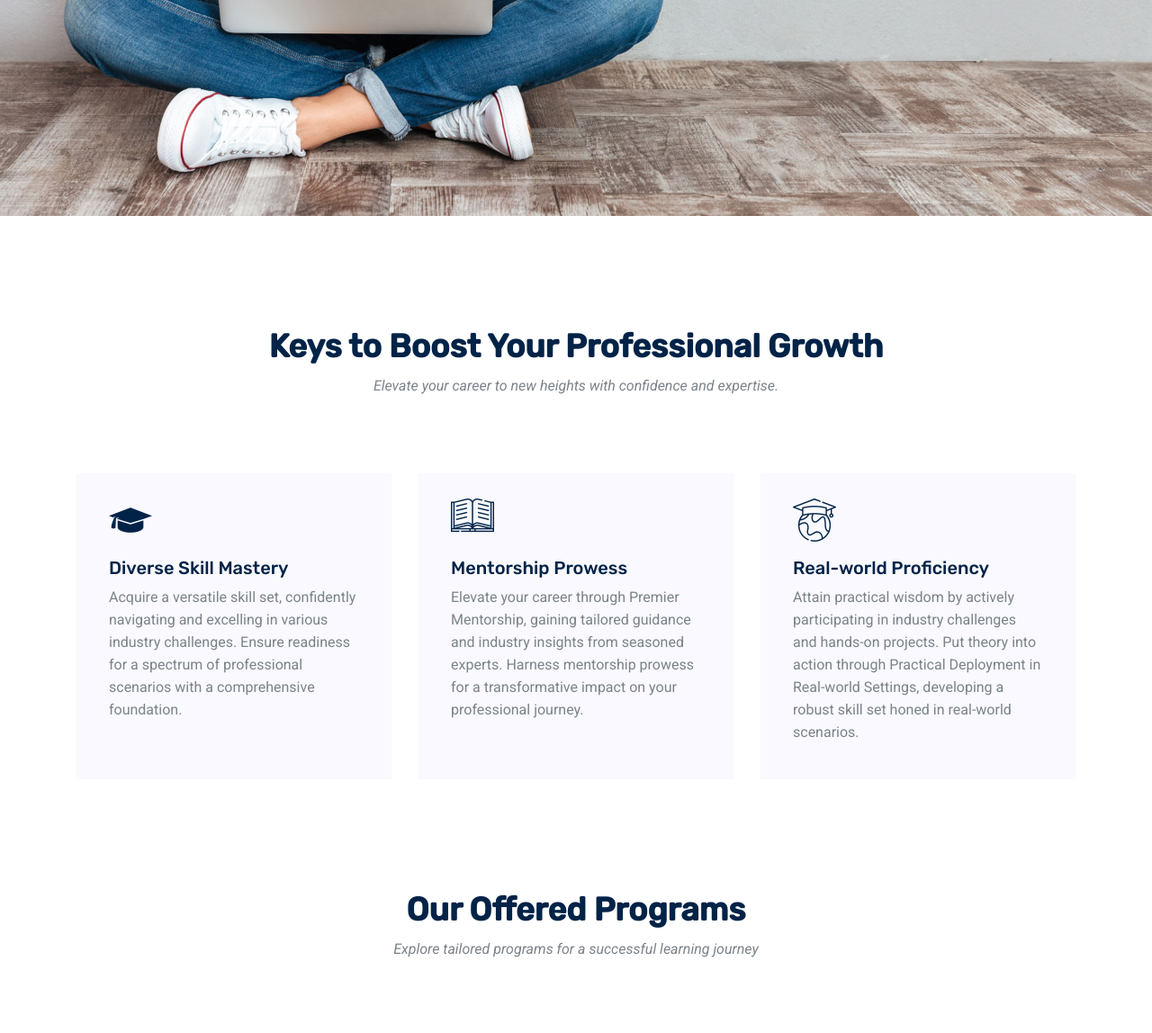
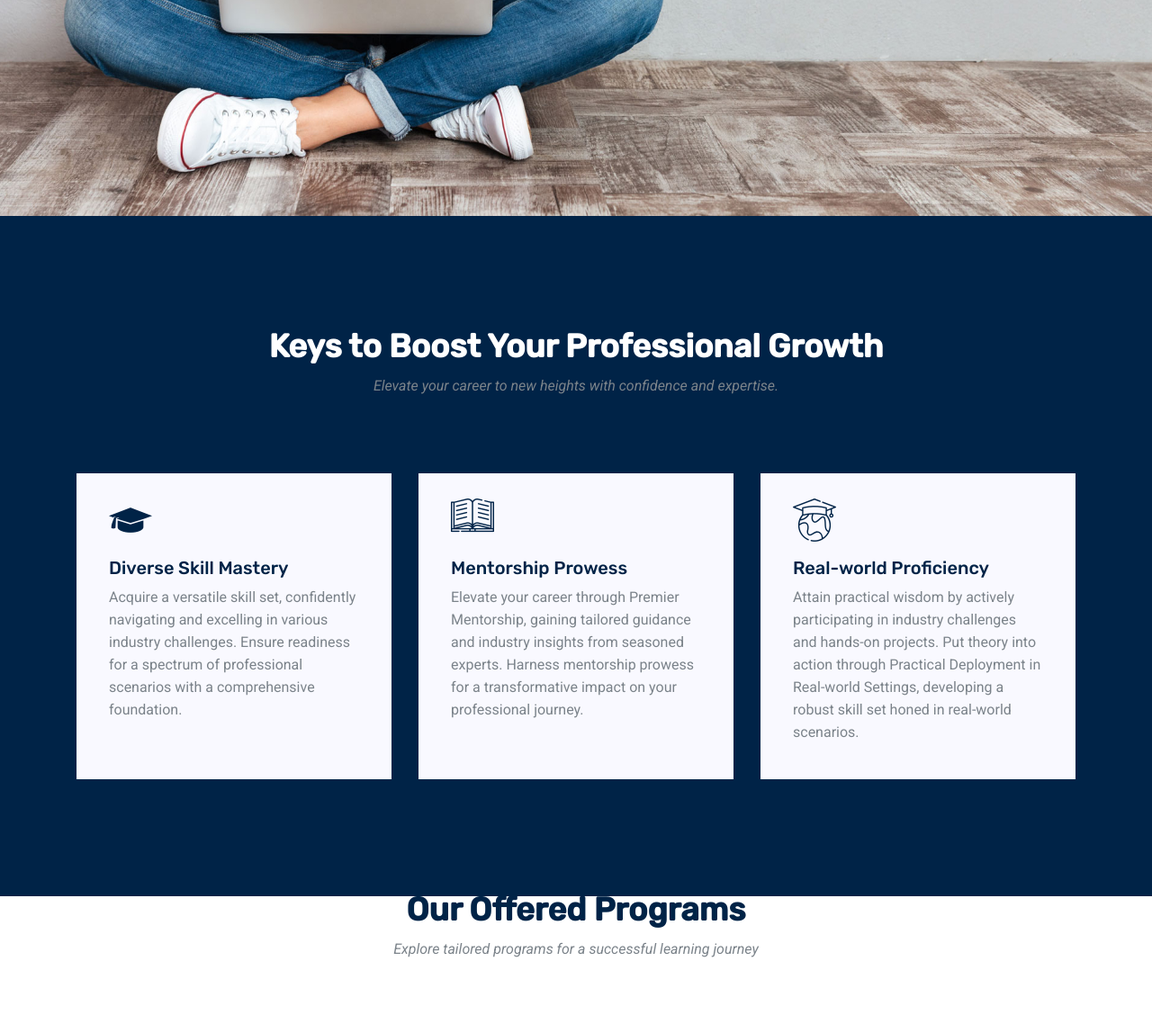
Before and after one commit to nannapravalika/Treyas-master, a Flask app: page / in a window 1280 px wide. Shown: the part 660-1808 px from the top of the page at 90% size. Run offline with Flask 3, Linux system fonts and the light colour scheme; some libraries are stand-ins or nearby versions.

Commit message:
features

```diff
--- a/templates/index.html
+++ b/templates/index.html
@@ -181,12 +181,12 @@
     <!--================ End Home Banner Area =================-->
 
     <!--================ Start Feature Area =================-->
-    <section class="feature_area section_gap_top">
+    <section class="feature_area section_gap_top title-bg">
       <div class="container">
         <div class="row justify-content-center">
           <div class="col-lg-12">
             <div class="main_title">
-              <h2 class="mb-3">Keys to Boost Your Professional Growth</h2>
+              <h2 class="mb-3 text-white">Keys to Boost Your Professional Growth</h2>
               <p>
                 Elevate your career to new heights with confidence and expertise.
               </p>
```
